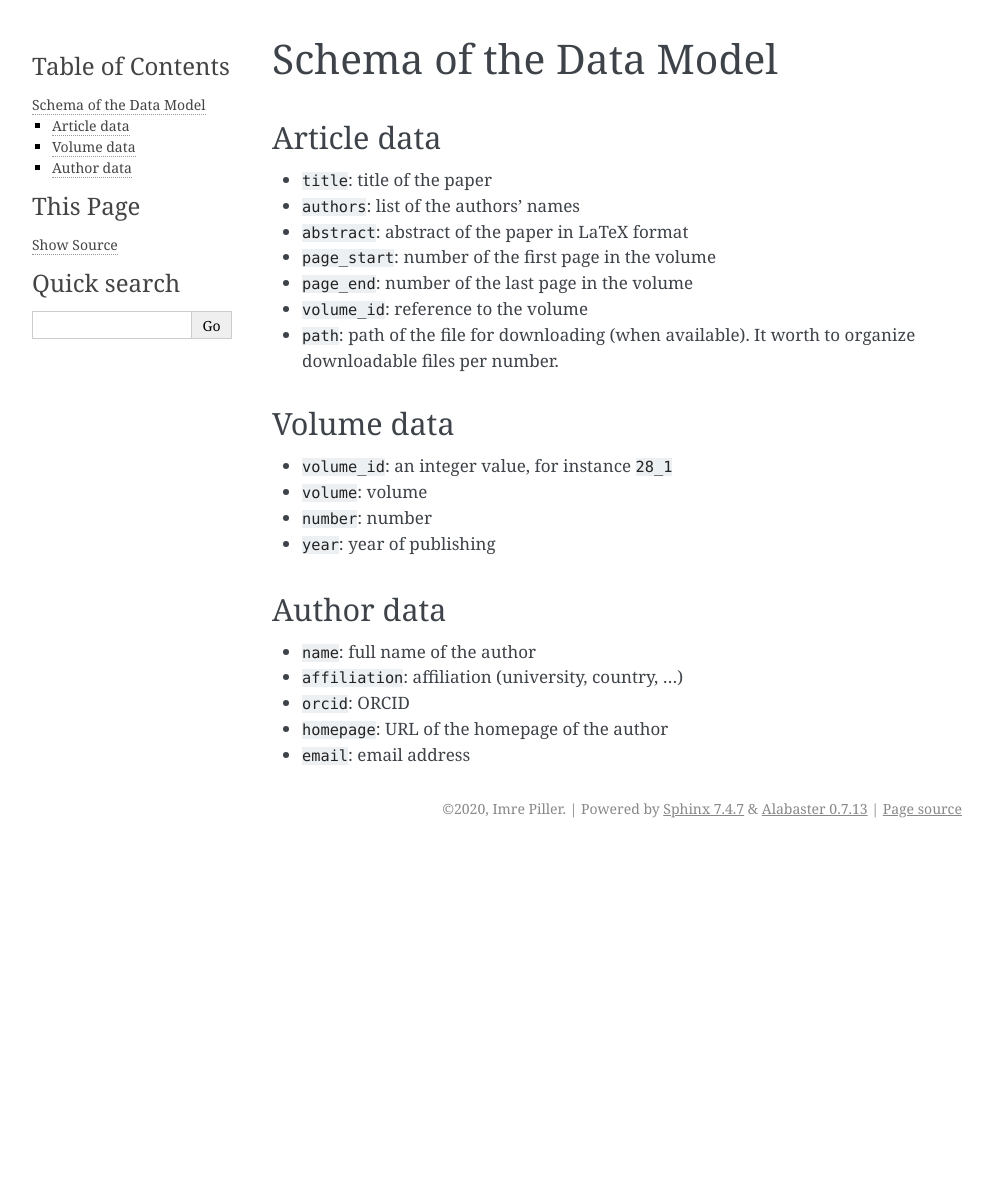
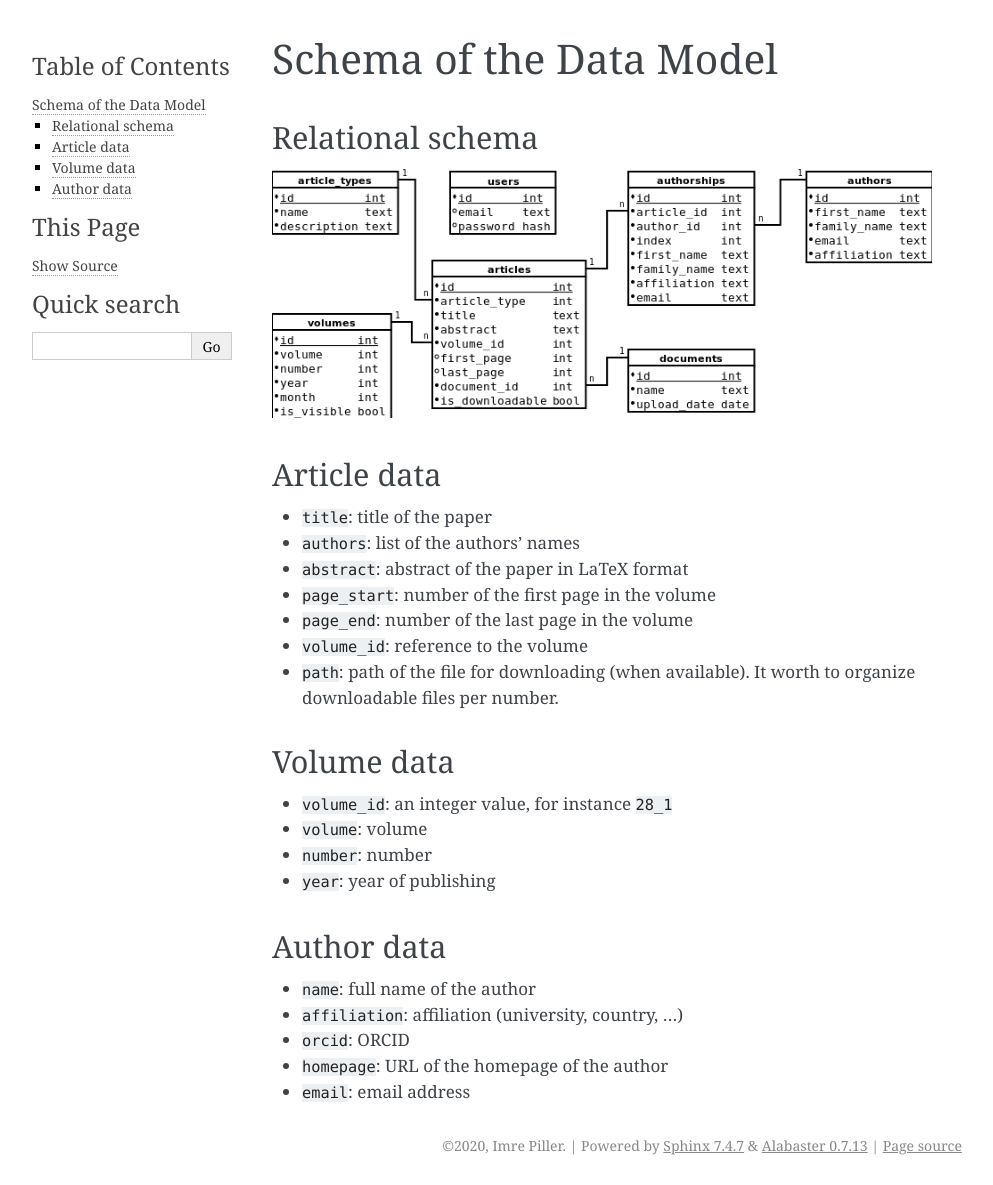
Before and after one commit to piller-imre/octogon, a Sphinx documentation site: the page built from docs/pages/schema.rst, in a window 1280 px wide. Shown: the whole page, without its empty margins (148-1141 px from the left). Built offline with Sphinx 7.4.7, drawn with Linux system fonts in a browser that asks for light colours; before the commit the page ends 900 px from its top, so only the background shows below that.

Commit message:
Relational schema

```diff
--- a/docs/pages/schema.rst
+++ b/docs/pages/schema.rst
@@ -1,5 +1,11 @@
 Schema of the Data Model
 ========================
+
+Relational schema
+-----------------
+
+.. image:: /pages/images/schema.png
+
 
 Article data
 ------------
```
Also changed, not shown: docs/pages/images/schema.png (added), 2 other files.
